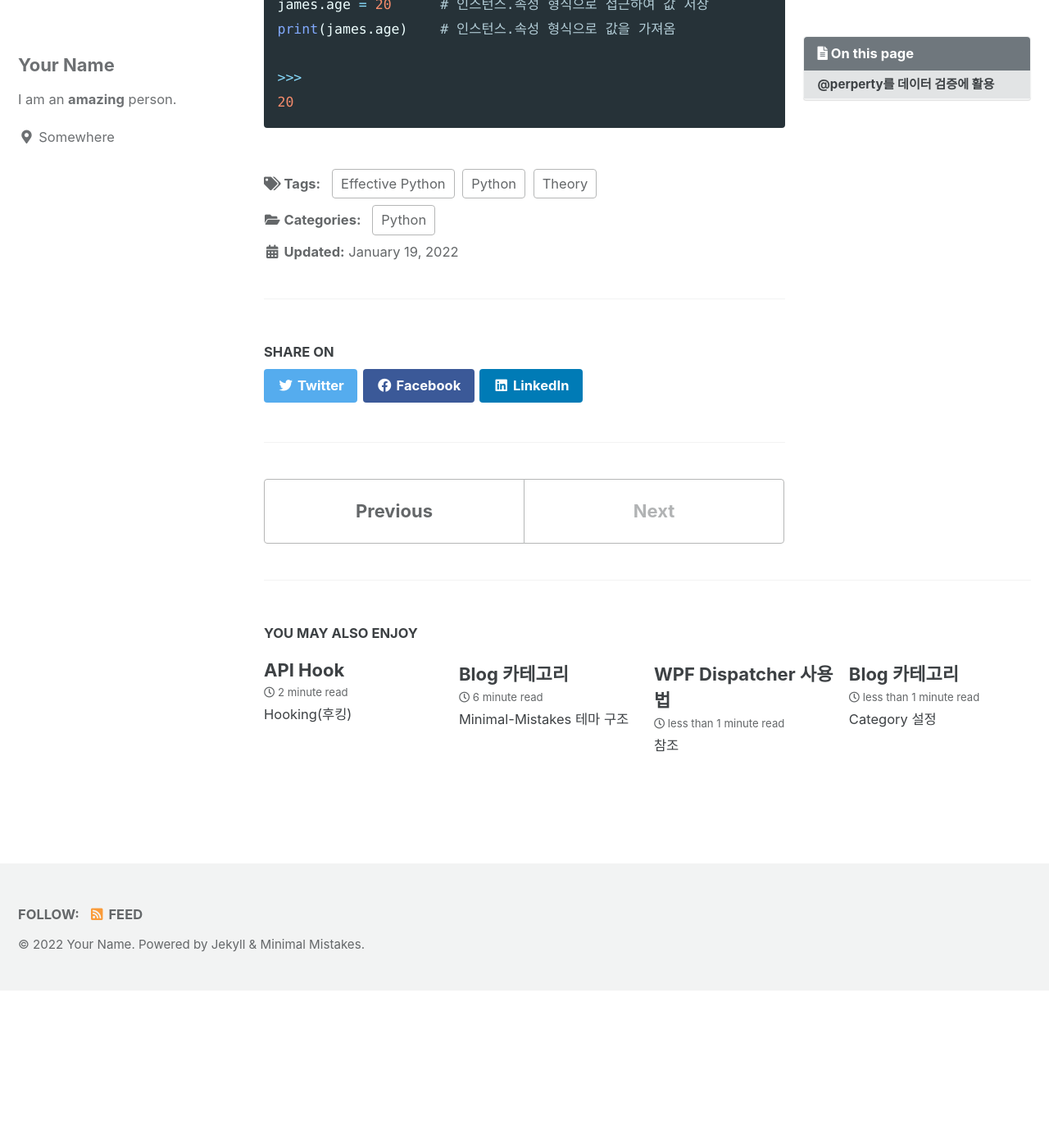
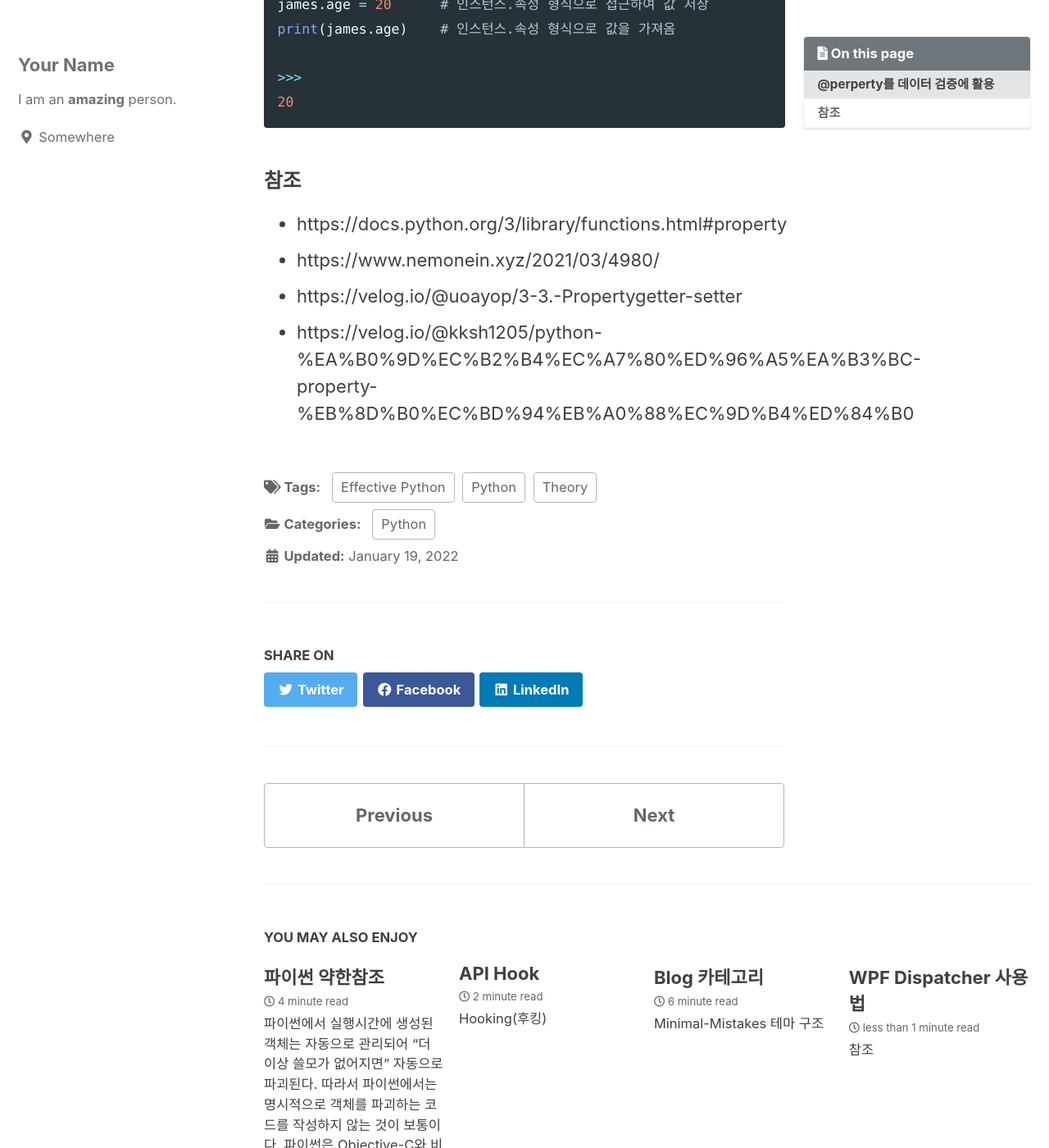
Before and after one commit to jongkyuu/jongkyuu.github.io, a Jekyll site: the page built from _posts/2022-01-19-Python_property.md, in a window 1280 px wide and 1400 px high, scrolled down 2651 px. Shown: the whole window at 82% size. Built offline with Jekyll 4.4.1, drawn with Linux system fonts in a browser that asks for light colours; cached includes are drawn as plain includes; before the commit the page ends 3859 px from its top, so only the background shows below that; part of the change alters nothing that is shown; some of the changed text lies outside the part shown.

Commit message:
Python 약한참조 추가

````diff
--- a/_posts/2022-01-19-Python_property.md
+++ b/_posts/2022-01-19-Python_property.md
@@ -95,3 +95,12 @@ print(james.age)    # 인스턴스.속성 형식으로 값을 가져옴
 >>>
 20
 ```
+
+
+
+### 참조
+
+- https://docs.python.org/3/library/functions.html#property
+- https://www.nemonein.xyz/2021/03/4980/
+- https://velog.io/@uoayop/3-3.-Propertygetter-setter
+- https://velog.io/@kksh1205/python-%EA%B0%9D%EC%B2%B4%EC%A7%80%ED%96%A5%EA%B3%BC-property-%EB%8D%B0%EC%BD%94%EB%A0%88%EC%9D%B4%ED%84%B0
--- /dev/null
+++ b/_posts/2022-01-20-Python_weakReferece.md
@@ -0,0 +1,160 @@
+---
+title: "파이썬 약한참조"
+excerpt:
+
+categories:
+  - Python
+tags:
+  - [Python, Effective Python, Theory]
+
+toc: true
+toc_sticky: true
+
+date: 2022-01-20
+last_modified_at: 2022-01-20
+---
+
+파이썬에서 실행시간에 생성된 객체는 자동으로 관리되어 “더 이상 쓸모가 없어지면” 자동으로 파괴된다. 따라서 파이썬에서는 명시적으로 객체를 파괴하는 코드를 작성하지 않는 것이 보통이다.
+파이썬은 Objective-C와 비슷하게 참조수(Reference Count)기반의 자동 메모리 관리 모델을 따르고 있다. 파이썬의 모든 변수는 값을 담는 영역이 아니라 객체에 바인딩 되는 이름이다. 객체와 이름이 바인딩되면, 해당 객체는 그 이름에 의해 참조된다. 모든 객체는 참조 당할 때 레퍼런스 카운터를 증가시키고 참조가 없어질 때 카운터를 감소시킨다. 이 카운터가 0이 되면 객체가 메모리에서 해제한다(가비지 콜렉터의 도움 없이). 어떤 객체의 레퍼런스 카운트를 보고 싶다면 sys.getrefcount()로 확인할 수 있다.
+
+
+### 객체가 제거될때 메시지 남기기
+
+객체가 참조수 0이 되거나 다른 이유로 메모리에서 해제될 때에는 해당 객체의 __del__() 메소드가 호출된다. 쉘에서 del foo 라고 했을 때에도 foo.__del__()이 호출된다. 우리는 특정 클래스에서 이 메소드를 변경해서 객체가 제거되는 시점에 필요한 리소스 정리를 할 수 있다.
+
+```python
+class Foo:
+  def __init__(self):
+    self.value = 1
+  def __del__(self):
+    print(f'Object({id(self)}:{self.__class__}) is being destroyed.')
+
+## 쉘에서 테스트
+>> a = Foo()
+>> a = 1  ## 1)
+Object(1087b819c18:<class '__main__.Foo'>) is being destroyed.
+```
+
+위 코드를 보면 __del__() 메소드를 정의하여 객체가 삭제될 때 자신이 파괴된다는 메세지를 출력하도록 했다. 그리고 실제로 인스턴스를 생성한 다음, a라는 이름에 바인딩했다. 곧이어 a라는 이름을 다른 객체, int 타입 1이라는 객체에 바인딩하게 되면 처음에 Foo()로 생성된 객체는 자신을 참조하는 이름이 0개가 되고 곧 GC에 의해서 제거된다.
+
+
+```python
+>> a = Foo()
+>> b = Foo()
+>> a = b  ## 1)
+Object(1087b8192b0:<class '__main__.Foo'>) is being destroyed.
+>> b = 1  ## 2)
+>> a = 2  ## 3)
+Object(1087b827ba8:<class '__main__.Foo'>) is being destroyed.
+```
+
+두 개의 객체 인스턴스를 생성하고 이름 a를 이름 b가 가리키고 있는 객체로 바인딩한다. 그러면 처음에 a 이름으로 생성된 객체는 이 시점에 파괴되는 것을 확인할 수 있다. (1)) 다음으로 이름 b를 다른 객체로 바인딩한다. b 라는 이름으로 생성된 객체는 이름 a에 의해서 여전히 참조되고 있으므로 아직 파괴되지 않는다. (2)) 다시 남은 이름 a가 다른 객체를 가리키게 되는 시점에 두 번째로 생성한 객체가 파괴되었다. (3))
+
+
+### 메모리가 누수되는 Case
+
+여기까지 보면 이 모델에서 큰 문제점을 느끼지 못할 수도 있다. 하지만 다음 예제를 살펴보자.
+
+```python
+>> a, b = Foo(), Foo()
+>> a
+<__main__.Foo object at 0x000001D953A38BE0>
+>> b
+<__main__.Foo object at 0x000001D953A38BA8>
+>> a.friend = b  ## 1
+>> b = None      ## 2
+>> a = None      ## 3
+Object(at 1d953a38be0, <class '__main__.Foo'>) is being destroyed.
+```
+
+두 개의 Foo 타입 객체 a, b를 만들고 b를 a의 속성으로 만들었다(1).이후에 b의 바인딩을 바꾸어도 두 번째 객체는 제거되지 않는다(2). (왜냐면 a.friend라는 속성이 b 이름으로 생성된 객체를 참조하고 있다. 그 상태에서 a를 제거하면 원래 이름 a가 바인딩하던 첫번째 객체만 제거되었고, 원래 b였던 두 번째 객체는 제거되지 않았다. 왜냐하면 객체 a가 제거되는 과정에서 a.friend 에 대한 참조를 제거하는 작업이 전혀 진행되지 않았기 때문이다.
+
+그렇다면 “죽을 때 속성을 정리하기”만 하면 괜찮을까? Foo 클래스의 __del__() 메소드를 약간 수정해서 다음과 같이 바꾸어서 테스트해본자.
+
+```python
+class Foo:
+  def __init__(self):
+    self.v = 1
+    self.friend = None
+  def __del__(self):
+    self.friend = None
+    print(f'{id(self):x} is destroyed.')
+## 테스트
+>> a, b = Foo(), Foo()
+>> a.friend = b
+>> b = None  ## 참조가 살아있기 때문에 파괴되지 않음
+>> a = None
+2520efc8b70 is destroyed.
+2520ef38630 is destroyed.
+```
+
+a에 대한 참조가 없어지면서 a.__del__()이 호출되고, 이 시점에 최초 b 였던 두번째 객체에 대한 참조가 모두 제거되면서 b 객체가 제거된다. 그리고 곧이어 a 객체도 제거되었다.
+
+문제가 해결된것 같지만, 다음을 살펴보자.
+
+```python
+>> a = Foo()  # 0x60
+>> b = Foo()  # 0xa8
+>> a.friend = b  # 0x60의 x는 0xa8를 가리킨다.
+>> b.friend = a  # 0xa8의 x는 0x60를 가리킨다.
+# 이 시점에서 레퍼런스 카운터를 살펴보면
+# 0x60의 레퍼런스 카운터는 a와 b.x로 2
+# 0xa8의 레퍼런스 카운터는 b와 a.x로 2
+>> b = None
+>> a = None  ## 1)
+```
+
+두 객체가 각각 자신의 속성으로 서로를 참조하고 있다. 따라서 a = None이 호출되는 시점에 원래 a 였던 객체(0x60)의 참조수는 2에서 1로 줄어든다. 하지만 남은 참조를 가지고 있던 이름 b는 None을 가리키고 있고, b.friend 라는 속성 이름 자체에 대한 접근이 막혔다. 따라서 a.__del__() 이 호출될 수 없기 때문에 두 객체는 메모리에 계속 남아 메모리 누수가 발생하게 된다.
+
+```python
+>> c = Foo()
+>> c.friend = c
+>> c = None
+```
+
+c는 자기 자신의 속성 이름에 의해서 스스로 순환참조를 만들어버렸다. 따라서 c 역시 수동으로 c.friend=None 과 같은 식으로 먼저 속성에 의한 참조를 해제하지 않는 이상 이대로 메모리 누수를 일으키는 고립된 객체가 되고 만다.
+
+<br>
+
+### 약한 참조
+
+약한 참조는 말 그대로 대상 객체를 참조는 하지만, 대상 객체에 대한 소유권을 주장하지 않는, 즉 reference count를 올리지 않는 참조를 말한다. 약한참조는 weakref 모듈의 ref 라는 클래스를 통해서 생성할 수 있다.
+
+- 특정 대상에 대해 약한 참조를 만들 때는 weakref.ref(target) 으로 ref()에 인자로 넘겨 약한참조 객체를 생성한다.
+- 생성된 약한참조로부터 참조대상을 얻으려 할 때는 약한참조 객체를 호출한다.
+
+
+약한 참조는 대상에 대한 강한 참조를 유지하지 않기 때문에 위에서 언급한 문제에 대해서 구애받지 않는다. 참조하려는 대상이 파괴되었다면 약한참조는 참조 대상에 대한 액세스를 요청받을 때 None 을 리턴한다.
+
+```python
+class Foo:
+  def __init__(self):
+    self.value = 1
+    self.friend = None
+  def __del__(self):
+    ## 여기서 딱히 friend 속성을 정리하지 않는다.
+    print(f'Object({id(self):x}) is being destroyed.')
+
+## 테스트
+>> import weakref
+>> a, b = Foo(), Foo()
+## 각각의 객체를 약한 참조를 이용해서 할당한다.
+>> a.friend = weakref.ref(b)
+>> b.friend = weakref.ref(a)
+
+## 객체를 지워본다.
+>> b = None
+Object(2520efedc18) is being destroyed.
+>> a.friend()    ## 제거된 대상을 액세스하려하면 None이 리턴된다.
+>> a = None
+Object(2520efc8ba8) is being destroyed.
+
+## 순환 참조에 대해서도 테스트
+>> c = Foo()
+>> c.friend = weakref.ref(c)
+>> c = None
+Object(2520efed518) is being destroyed.
+```
+
+약한 참조는 위와 같이 한 개 이상의 객체가 참조 순환 고리를 만드는 경우에 메모리 누수를 방지하기 위해서 주로 사용한다.
+클래스 인스턴스의 속성이 만약 다른 클래스의 인스턴스를 참조하거나, 동일 클래스의 다른 인스턴스를 참조할 가능성이 높다면 메모리 누수가 발생할 가능성이 매우 높은 지점이 된다. 대부분의 파이썬 프로그램의 생애주기는 짧기 때문에 문제가 되지 않을 수 있다. 하지만 서버와 같이 생애 주기가 길거나, 매우 많은 인스턴스를 생성하고 연결하는 동작을 하는 경우에 메모리 누수가 큰 문제가 될 수 있다.
````
